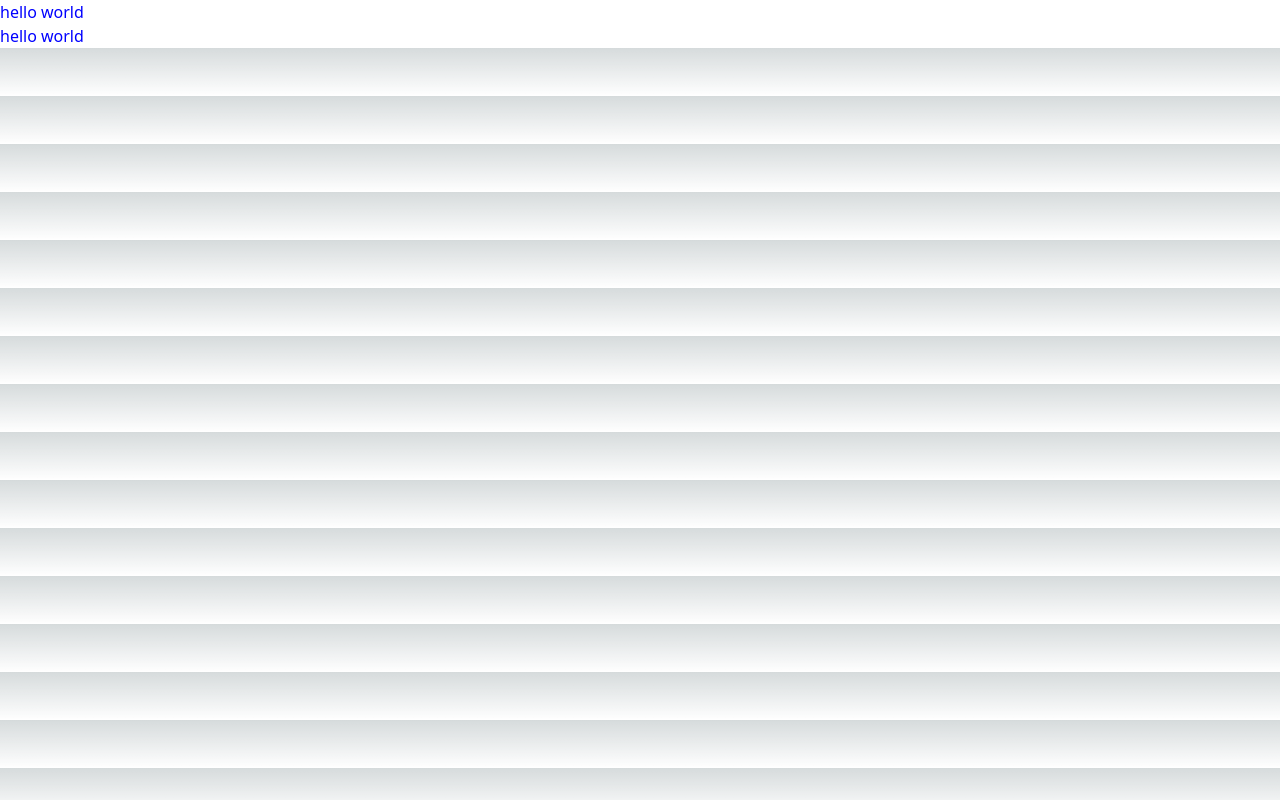
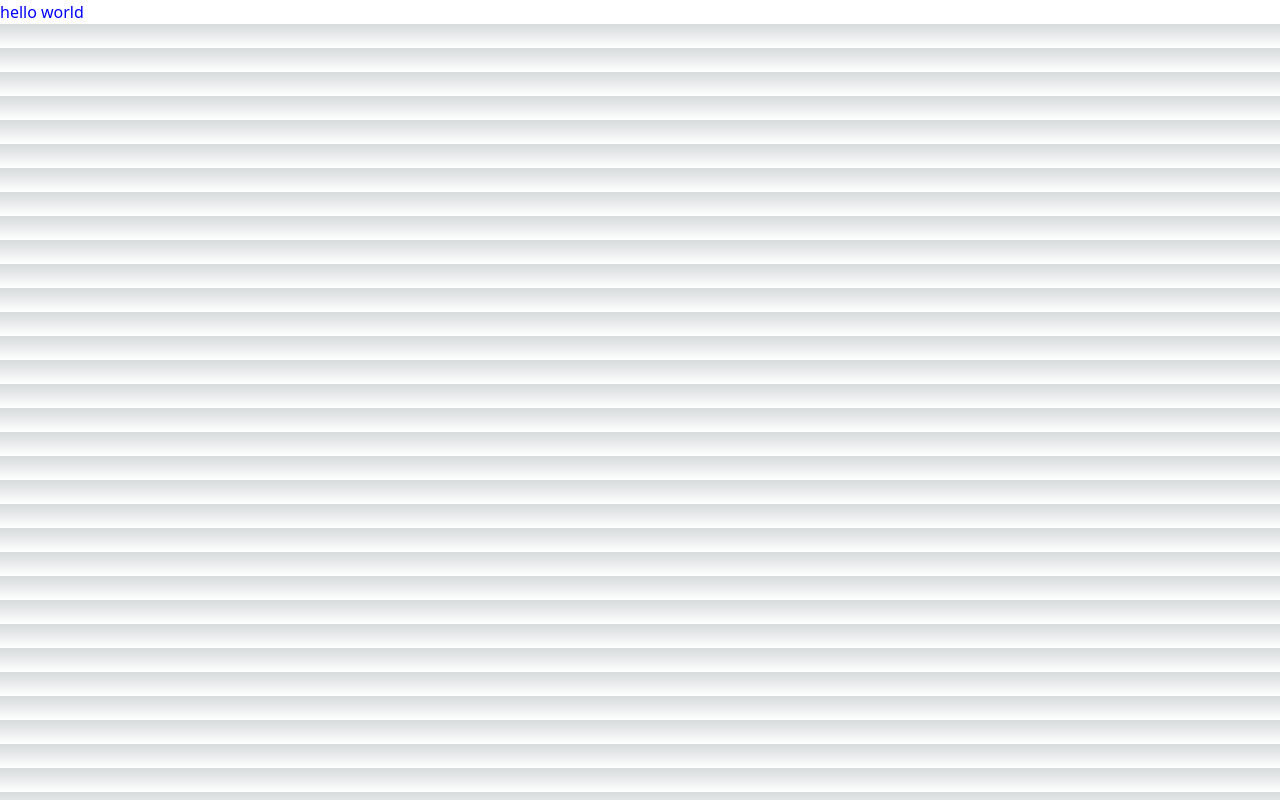
Before and after one commit to Tolkinxon/nextJs, a Next.js app: page / in a window 1280 px wide. Built offline with nearby package versions, Linux system fonts and the light colour scheme.

Commit message:
tailwind

```diff
--- a/pages/index.js
+++ b/pages/index.js
@@ -17,9 +17,7 @@ export default function Home() {
       <h2 className="container hover:text-white" style={{ color: 'blue' }}>
         hello world
       </h2>
-      <h2 className="container hover:text-white" style={{ color: 'blue' }}>
-        hello world
-      </h2>
+
     </div>
   )
 }
```
